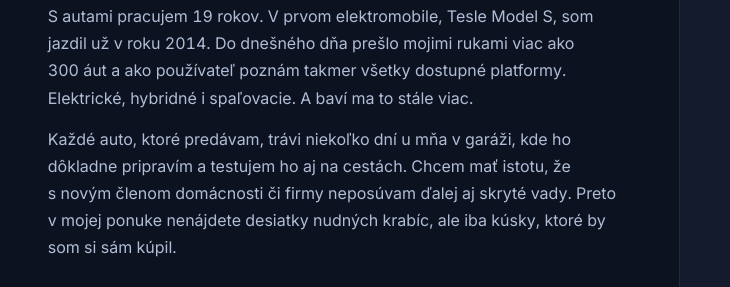
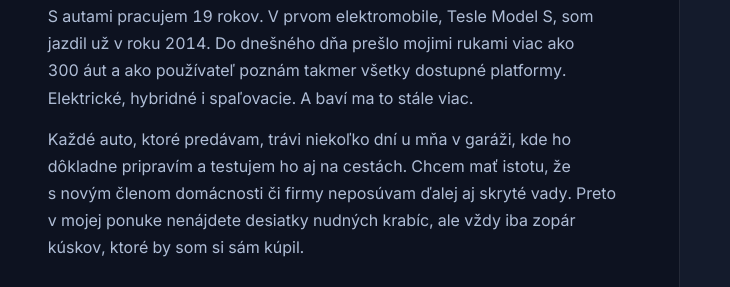
Before and after one commit to lubomirvnuk-cpu/studio09-web, a plain HTML site: page index.html in a window 1280 px wide. Shown: the part 2535-2822 px from the top of the page, 550-1280 px from the left. Drawn offline with Linux system fonts and the light colour scheme; animation ran at ten frames a second.

Commit message:
O tomto projekte: uprava poslednej vety
Co-Authored-By: Claude Opus 5.5 <noreply@anthropic.com>
Claude-Session: https://claude.ai/code/session_01FgwduMNbukS4cHudTGL3Zs

```diff
--- a/index.html
+++ b/index.html
@@ -1315,7 +1315,7 @@ header.dark .hlink:hover{color:var(--tyr)}
    <p class="ld">Studio09 nie je veľký autobazár. Pracujem inak.</p>
    <p>Venujem sa primárne inžinieringu a&nbsp;projektovému manažmentu, často úzko spätému s&nbsp;elektromobilitou. Niekoľko rokov som pomáhal rozširovať jednu z&nbsp;najväčších nabíjacích sietí na Slovensku, okrem iného aj o&nbsp;veľké nabíjacie huby s&nbsp;trafostanicami.</p>
    <p>S&nbsp;autami pracujem 19&nbsp;rokov. V&nbsp;prvom elektromobile, Tesle Model S, som jazdil už v&nbsp;roku 2014. Do dnešného dňa prešlo mojimi rukami viac ako 300&nbsp;áut a&nbsp;ako používateľ poznám takmer všetky dostupné platformy. Elektrické, hybridné i&nbsp;spaľovacie. A&nbsp;baví ma to stále viac.</p>
-   <p>Každé auto, ktoré predávam, trávi niekoľko dní u&nbsp;mňa v&nbsp;garáži, kde ho dôkladne pripravím a&nbsp;testujem ho aj na cestách. Chcem mať istotu, že s&nbsp;novým členom domácnosti či firmy neposúvam ďalej aj skryté vady. Preto v&nbsp;mojej ponuke nenájdete desiatky nudných krabíc, ale iba kúsky, ktoré by som si sám kúpil.</p>
+   <p>Každé auto, ktoré predávam, trávi niekoľko dní u&nbsp;mňa v&nbsp;garáži, kde ho dôkladne pripravím a&nbsp;testujem ho aj na cestách. Chcem mať istotu, že s&nbsp;novým členom domácnosti či firmy neposúvam ďalej aj skryté vady. Preto v&nbsp;mojej ponuke nenájdete desiatky nudných krabíc, ale vždy iba zopár kúskov, ktoré by som si sám kúpil.</p>
    <a class="om-wa" href="https://wa.me/421908714517" target="_blank" rel="noopener"><svg viewBox="0 0 24 24" fill="currentColor" aria-hidden="true"><path d="M17.5 14.4c-.3-.2-1.7-.9-2-1-.3-.1-.5-.1-.7.1-.2.3-.7 1-.9 1.2-.2.2-.3.2-.6.1-.3-.2-1.3-.5-2.4-1.5-.9-.8-1.5-1.8-1.7-2.1-.2-.3 0-.5.1-.6l.5-.5c.1-.2.2-.3.3-.5.1-.2 0-.4 0-.5 0-.2-.7-1.6-.9-2.2-.2-.6-.5-.5-.7-.5h-.6c-.2 0-.5.1-.8.4-.3.3-1 1-1 2.5s1.1 2.9 1.2 3.1c.1.2 2.1 3.2 5 4.4.7.3 1.2.5 1.7.6.7.2 1.3.2 1.8.1.6-.1 1.7-.7 1.9-1.4.2-.7.2-1.2.2-1.4-.1-.1-.3-.2-.5-.3z"/><path d="M12 2a10 10 0 00-8.6 15L2 22l5.2-1.4A10 10 0 1012 2zm0 18.2a8.2 8.2 0 01-4.2-1.2l-.3-.2-3.1.8.8-3-.2-.3A8.2 8.2 0 1112 20.2z"/></svg>Napíšte mi na WhatsApp</a>
   </div>
  </div>
```
Also changed, not shown: nastroje/kalkulacka-dovozu-auta/index.html (+1 -1 lines), nastroje/naklady-elektromobil-vs-spalovak/index.html (+1 -1 lines), nastroje/vyber-elektromobilu/index.html (+1 -1 lines), prirucka/index.html (+1 -1 lines).
